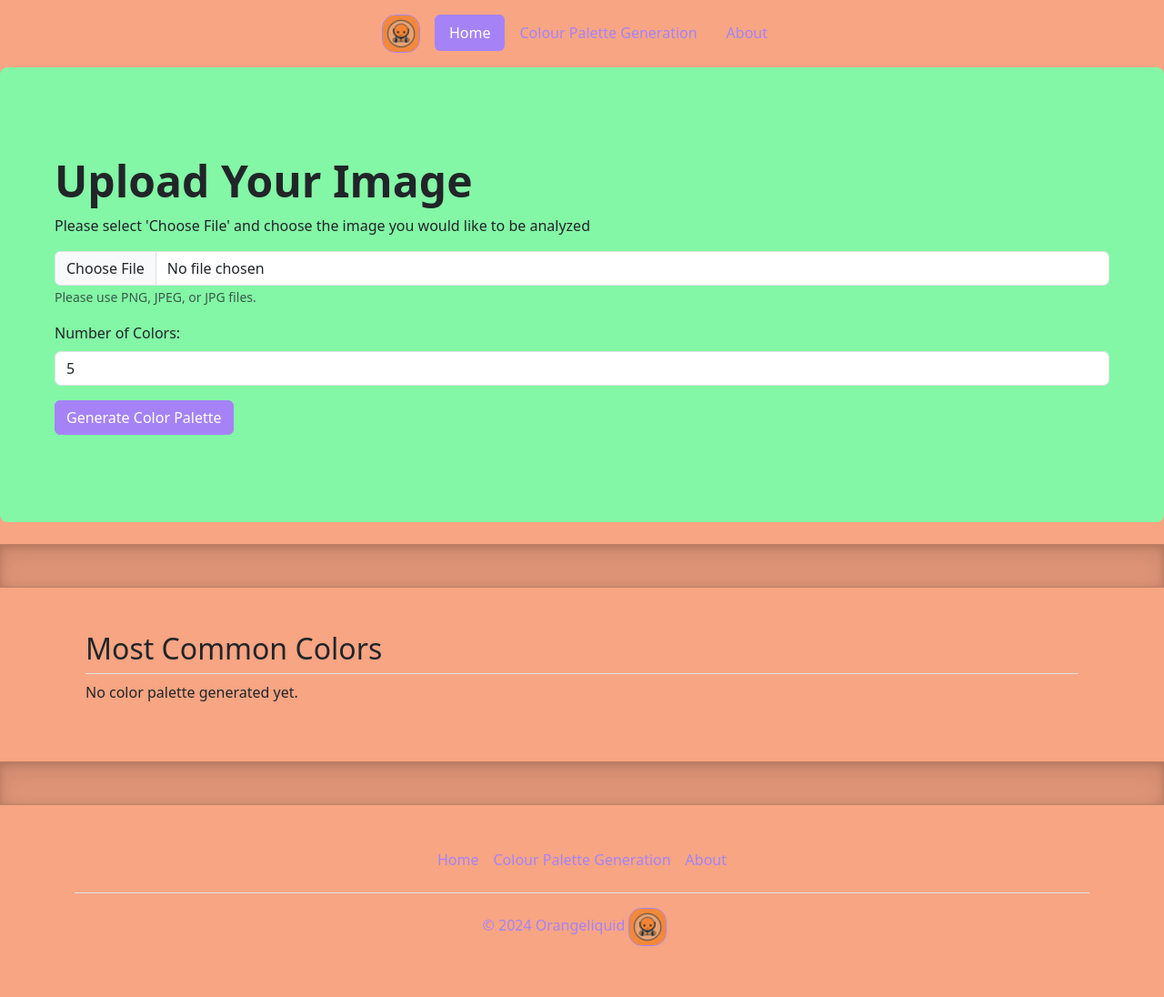
After one commit to Orangeliquid/Colour-Palette-Generator, a Flask app: page /cpg in a window 1280 px wide. The commit adds this page. Shown: the whole page at 91% size. Run offline with Flask 3, Linux system fonts and the light colour scheme; some libraries are stand-ins or nearby versions.

Commit message:
Remove FAQs from header/footer.html, add many styles to styles.css, create cpg.html, add endpoint cpg.html and logic to analyse uploaded image in main.py, adjust logic in color_palette_generator.py to display all found colors instead of filtered similars

```diff
--- a/main.py
+++ b/main.py
@@ -1,5 +1,9 @@
-from flask import Flask, render_template
+from flask import Flask, render_template, request, redirect, url_for
 from flask_bootstrap import Bootstrap
+from color_palette_generator import get_most_common_colors
+import os
+import shutil
+import atexit
 
 app = Flask(__name__)
 bootstrap = Bootstrap(app)
@@ -15,7 +19,39 @@ def home():
 def about():
     return render_template("about.html")
 
-# Functionality
+
+@app.route("/cpg", methods=['GET', 'POST'])
+def cpg():
+    most_common_colors = None
+
+    if request.method == 'POST':
+        if 'imageUpload' in request.files:
+            image_file = request.files['imageUpload']
+            if image_file.filename != '':
+                try:
+                    # Create a temporary folder
+                    temp_folder = 'static/temp_folder'
+                    os.makedirs(temp_folder, exist_ok=True)
+
+                    # Check if the file is allowed
+                    allowed_extensions = {'png', 'jpg', 'jpeg'}
+                    if ('.' in image_file.filename and image_file.filename.rsplit('.', 1)[1].lower()
+                            in allowed_extensions):
+                        # Save the uploaded file to the temporary folder
+                        image_path = os.path.join(temp_folder, 'temp_image.jpg')
+                        image_file.save(image_path)
+
+                        # Get the number of colors from the form
+                        num_colors = int(request.form.get('numColors', 5))
+
+                        # Generate color palette
+                        most_common_colors = get_most_common_colors(image_path, num_colors=num_colors)
+
+                finally:
+                    # Remove the temporary folder and its contents
+                    shutil.rmtree(temp_folder, ignore_errors=True)
+
+    return render_template("cpg.html", most_common_colors=most_common_colors)
 
 
 if __name__ == "__main__":
--- a/static/css/style.css
+++ b/static/css/style.css
@@ -78,3 +78,7 @@
 .border-theme {
     border-color: #a583f7 !important;
 }
+
+.bg-body-cpg {
+    background-color: #83f7a5 !important;
+}
--- /dev/null
+++ b/templates/cpg.html
@@ -0,0 +1,56 @@
+{% extends 'base.html' %}
+{% block title %}Colour Palette Generation{% endblock %}
+{% block content %}
+<div class="p-5 mb-4 bg-body-cpg rounded-3">
+    <div class="container-fluid py-5">
+        <h1 class="display-5 fw-bold">Upload Your Image</h1>
+        <p class="col-md-8 fs-6">Please select 'Choose File' and choose the image you would like to be analyzed</p>
+
+        <!-- File input element -->
+        <form method="post" enctype="multipart/form-data" action="{{ url_for('cpg') }}">
+            <div class="mb-3">
+                <input type="file" class="form-control" id="imageUpload" name="imageUpload" accept=".png, .jpg, .jpeg">
+                <small class="form-text text-muted">Please use PNG, JPEG, or JPG files.</small>
+            </div>
+            <div class="mb-3">
+                <label for="numColors" class="form-label">Number of Colors:</label>
+                <input type="number" class="form-control" id="numColors" name="numColors" value="5" min="1" max="100">
+            </div>
+            <button type="submit" class="btn btn-primary">Generate Color Palette</button>
+        </form>
+    </div>
+</div>
+
+<div class="b-example-divider"></div>
+
+<div class="container px-4 py-5" id="custom-cards">
+    <h2 class="pb-2 border-bottom">Most Common Colors</h2>
+
+    {% if most_common_colors %}
+    <div class="row row-cols-1 row-cols-lg-3 align-items-stretch g-4 py-5">
+        {% for rgb, color_hex, count in most_common_colors %}
+        <div class="col">
+            <div class="card card-cover h-100 overflow-hidden text-bg-dark rounded-4 shadow-lg"
+                 style="background-color: {{ color_hex }} !important;">
+                <div class="d-flex flex-column h-100 p-5 pb-3 text-white text-shadow-1">
+                    <h3 class="pt-5 mt-5 mb-4 display-6 lh-1 fw-bold">{{ color_hex }}</h3>
+                    <ul class="d-flex list-unstyled mt-auto">
+                        <li class="me-auto">
+                            <img src="static/icons/orange_alien.ico" alt="Color" width="32" height="32"
+                                 class="rounded-circle border border-theme">
+                        </li>
+                        <li class="d-flex align-items-center me-3">
+                            <small>Count: {{ count }}</small>
+                        </li>
+                    </ul>
+                </div>
+            </div>
+        </div>
+        {% endfor %}
+    </div>
+    {% else %}
+    <p>No color palette generated yet.</p>
+    {% endif %}
+</div>
+<div class="b-example-divider"></div>
+{% endblock %}
--- a/templates/footer.html
+++ b/templates/footer.html
@@ -3,9 +3,9 @@
 
         <ul class="nav justify-content-center border-bottom pb-3 mb-3">
             <li class="nav-item"><a href="{{ url_for('home') }}" class="nav-link px-2 text-body-secondary">Home</a></li>
-            <li class="nav-item"><a href="#" class="nav-link px-2 text-body-secondary">Colour Palette Generation</a>
+            <li class="nav-item"><a href="{{ url_for('cpg') }}" class="nav-link px-2 text-body-secondary">Colour Palette
+                Generation</a>
             </li>
-            <li class="nav-item"><a href="#" class="nav-link px-2 text-body-secondary">FAQs</a></li>
             <li class="nav-item"><a href="{{ url_for('about') }}" class="nav-link px-2 text-body-secondary">About</a>
             </li>
         </ul>
--- a/templates/header.html
+++ b/templates/header.html
@@ -11,10 +11,7 @@
                 <a href="{{ url_for('home') }}" class="nav-link active" aria-current="page">Home</a>
             </li>
             <li class="nav-item">
-                <a href="#" class="nav-link">Colour Palette Generation</a>
-            </li>
-            <li class="nav-item">
-                <a href="#" class="nav-link">FAQs</a>
+                <a href="{{ url_for('cpg') }}" class="nav-link">Colour Palette Generation</a>
             </li>
             <li class="nav-item">
                 <a href="{{ url_for('about') }}" class="nav-link">About</a>
```
Also changed, not shown: color_palette_generator.py (+9 -27 lines).
